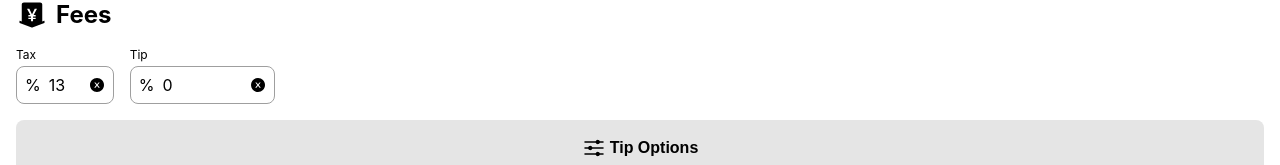
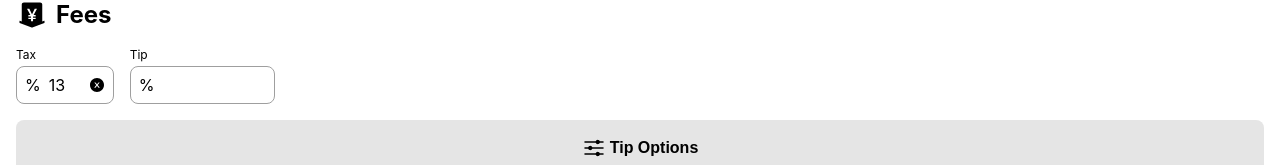
Before and after one commit to setowilliam/bill-splitter-v2, a Next.js app: page /fees in a window 1280 px wide. Shown: the part 195-360 px from the top of the page. Built offline with nearby package versions, Linux system fonts and the light colour scheme.

Commit message:
fix: close button in input

```diff
--- a/src/global-components/Input/index.tsx
+++ b/src/global-components/Input/index.tsx
@@ -31,7 +31,7 @@ type InputProps = Omit<HTMLProps<HTMLInputElement>, "ref" | "as"> & {
 const Input = forwardRef<HTMLInputElement, InputProps>((props, ref) => {
   const { leadingIcon, label, setValue, width, ...rest } = props;
   const [hasValue, setHasValue] = useState(
-    Boolean(rest.value || typeof rest.defaultValue === "number")
+    Boolean(rest.value || rest.defaultValue)
   );
 
   const [inputFocus, setInputFocus] = useAtom(inputAtom);
--- a/src/pages/fees.tsx
+++ b/src/pages/fees.tsx
@@ -30,21 +30,23 @@ const Fees: NextPage = () => {
             label={pages.fees.tax}
             type="number"
             inputMode="decimal"
-            defaultValue={tax}
+            defaultValue={tax || ""}
             leadingIcon="%"
             onChange={(event) => setTax(parseFloat(event.currentTarget.value))}
             width="2rem"
+            setValue={(value) => setTax(parseFloat(value))}
           />
           <Input
             label={pages.fees.tip}
             type="number"
             inputMode="decimal"
-            defaultValue={tip}
+            defaultValue={tip || ""}
             leadingIcon={
               tipType === "fixed" ? (locale === "en" ? "$" : "￥") : "%"
             }
             onChange={(event) => setTip(parseFloat(event.currentTarget.value))}
             width="5rem"
+            setValue={(value) => setTip(parseFloat(value))}
           />
         </FeesForm>
         <TipOptionsCard />
```
